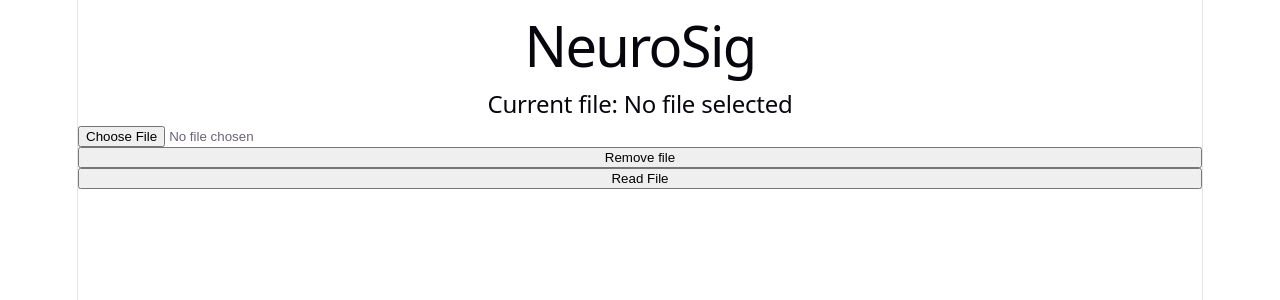
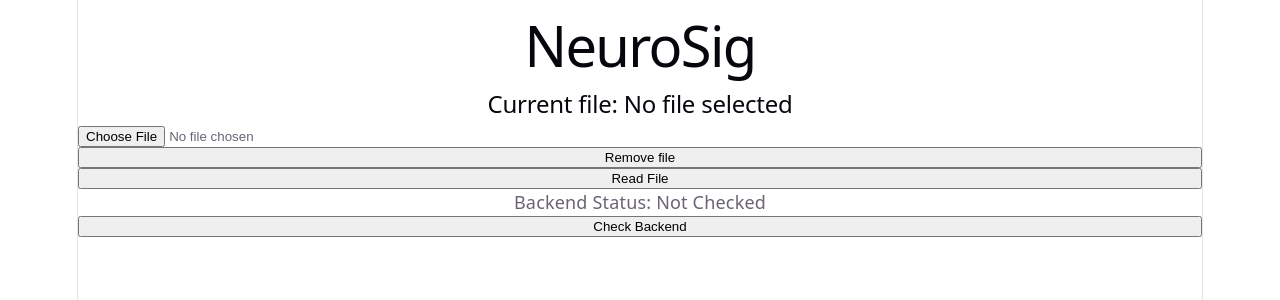
Before and after one commit to TachyonLover/neurosig, a React app in the folder frontend/: page / in a window 1280 px wide. Shown: the top 300 px of the page. Built offline with nearby package versions, Linux system fonts and the light colour scheme; the HTML template or start-up script is replaced by a standard one.

Commit message:
Add FastAPI backend and frontend status integration

```diff
--- a/frontend/src/App.jsx
+++ b/frontend/src/App.jsx
@@ -3,6 +3,7 @@ import "./App.css";
 
 function App() {
   const [selectedFile, setSelectedFile] = useState(null);
+  const [backendStatus, setBackendStatus] = useState(null);
   const fileInputRef = useRef(null);
 
   async function handleReadFile() {
@@ -12,6 +13,21 @@ function App() {
     const lines = contents.trim().split("\n");
     console.log(lines);
     console.log(contents);
+  }
+
+  async function checkBackendStatus() {
+    try{
+      const response = await fetch("http://127.0.0.1:8000/status");
+      if (!response.ok) {
+        throw new Error("Backend returned an unsuccessful response");
+      }
+      const data = await response.json();
+      setBackendStatus(data);
+
+    } catch {
+      setBackendStatus({status: "offline"});
+    }
+
   }
 
   return (
@@ -37,11 +53,18 @@ function App() {
         Remove file
       </button>
 
-      <button
-        type="button"
-        onClick={handleReadFile}>
-          Read File
-        </button>
+      <button type="button" onClick={handleReadFile}>
+        Read File
+      </button>
+
+      <p>
+        Backend Status: {backendStatus?.status ?? "Not Checked"}
+      </p>
+
+      <button type="button" onClick={checkBackendStatus}>
+        Check Backend
+      </button>
+
     </>
   );
 }
```
Also changed, not shown: 2 other files (tests, documents, lock files or other folders).
